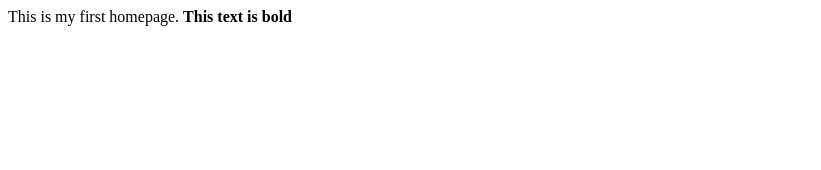
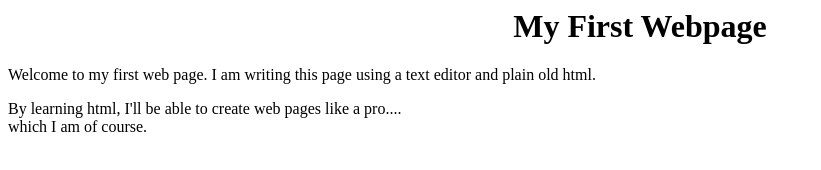
Before and after one commit to jaybooth4/HackMIT, a plain HTML site: page test.html in a window 1280 px wide. Shown: the whole page, without its empty margins (0-821 px from the left). Drawn offline with Linux system fonts and the light colour scheme.

Commit message:
test.html

```diff
--- a/test.html
+++ b/test.html
@@ -1,8 +1 @@
-<html>
-	<head>
-		<title>My First Webpage</title>
-	</head>
-	<body>
-		This is my first homepage. <b>This text is bold</b>
-	</body>
-</html>
+<html> <head> <title>My First Webpage</title> </head> <body> <h1 align="center">My First Webpage</h1> <p>Welcome to my first web page. I am writing this page using a text editor and plain old html.</p> <p>By learning html, I'll be able to create web pages like a pro....<br> which I am of course.</p>  </body> </html>
```
